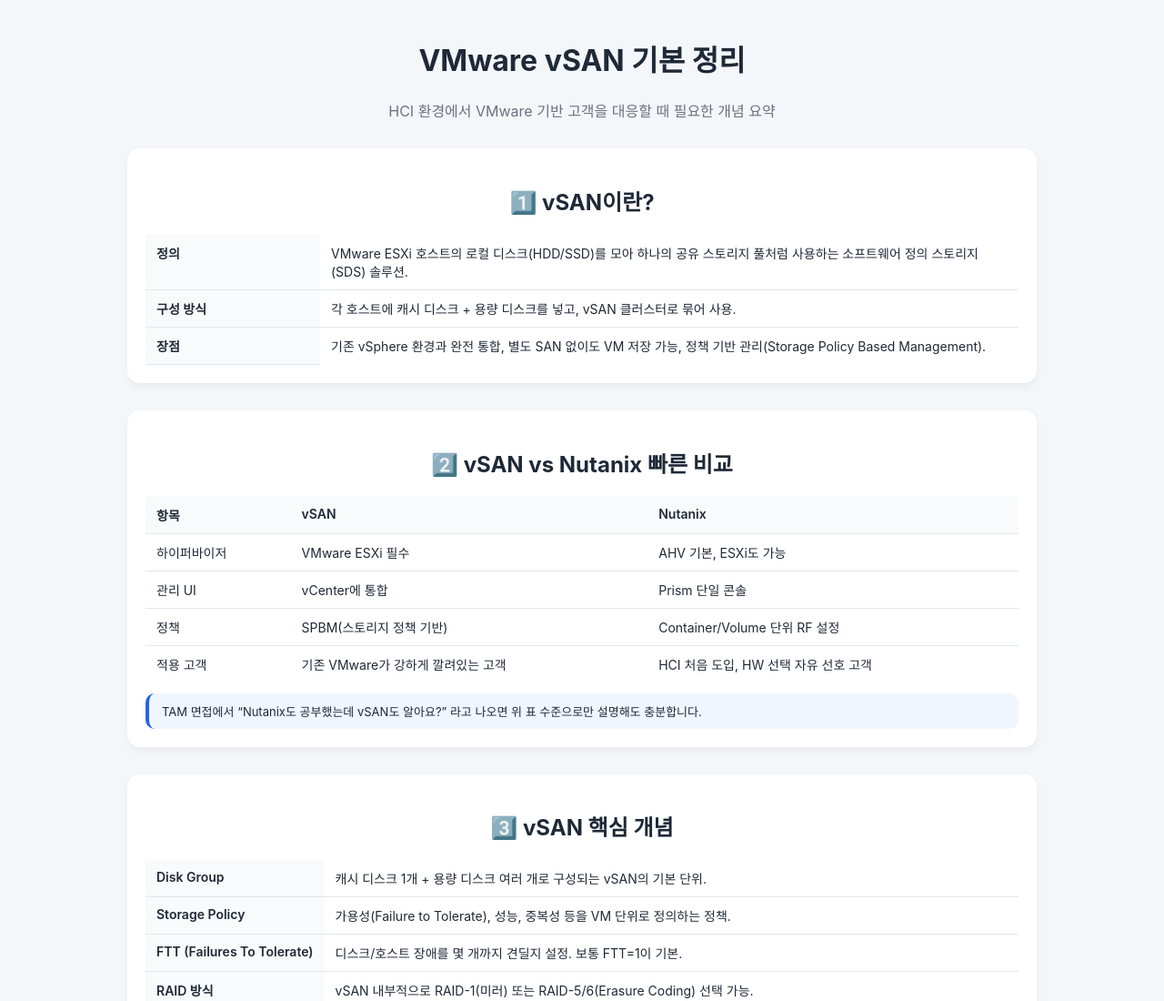
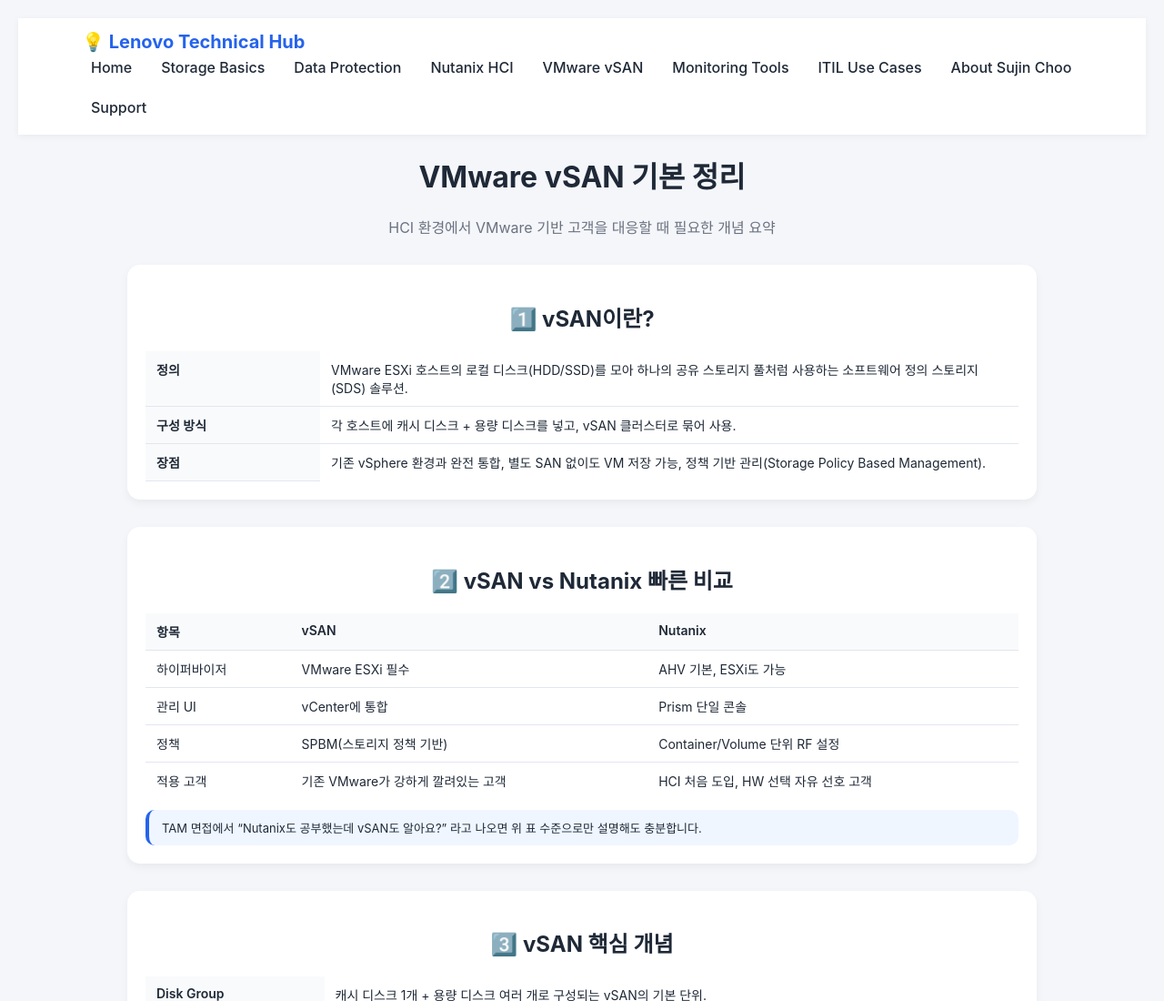
Before and after one commit to sujinchoo/SJC_knowledgebase, a plain HTML site: page vsan_basics.html in a window 1280 px wide. Shown: the top 1100 px of the page at 91% size. Drawn offline with Linux system fonts and the light colour scheme.

Commit message:
Update vsan_basics.html

```diff
--- a/vsan_basics.html
+++ b/vsan_basics.html
@@ -19,6 +19,7 @@
   </style>
 </head>
 <body>
+  <div id="site-header"></div>
   <div class="wrap">
     <h1>VMware vSAN 기본 정리</h1>
     <p class="desc">HCI 환경에서 VMware 기반 고객을 대응할 때 필요한 개념 요약</p>
@@ -111,3 +112,10 @@
   </div>
 </body>
 </html>
+<script>
+  fetch('header.html')
+    .then(res => res.text())
+    .then(html => {
+      document.getElementById('site-header').innerHTML = html;
+    });
+</script>
```
